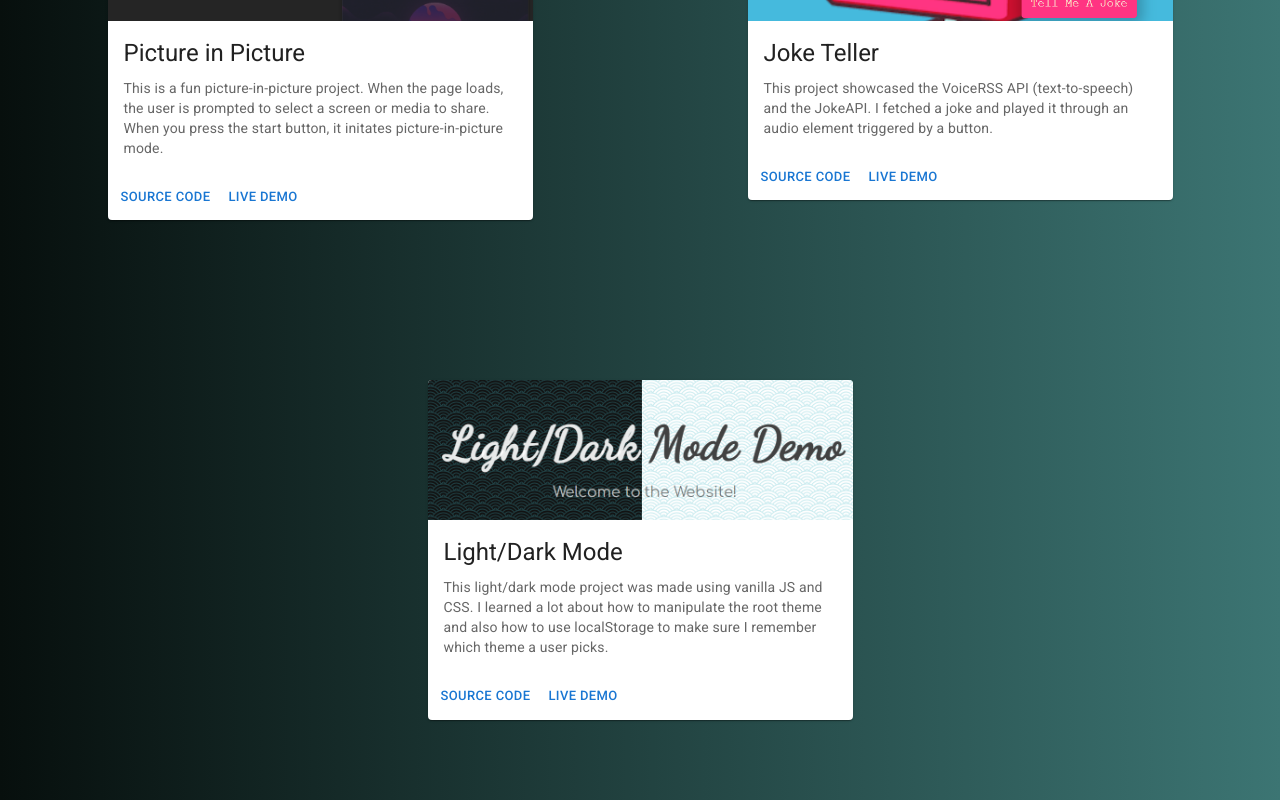
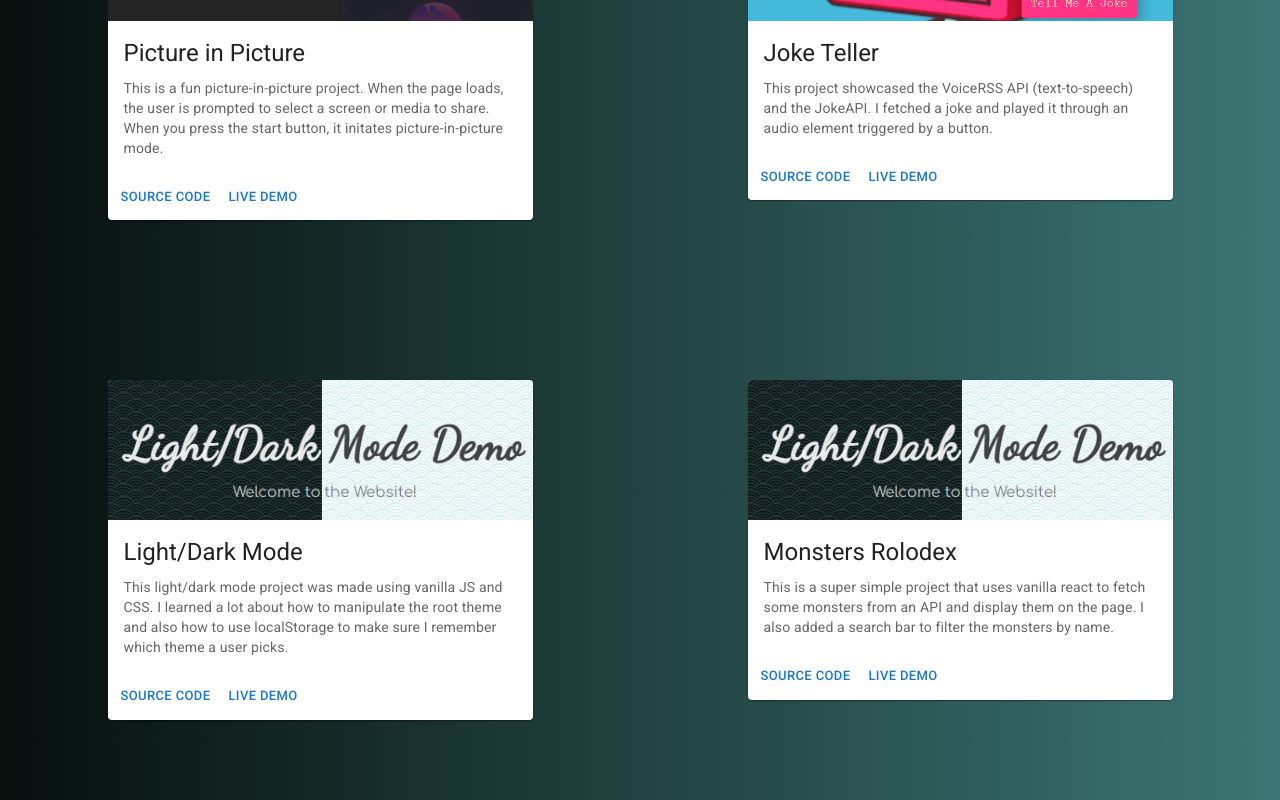
Before and after one commit to crisecheguren/echeguren.dev, a React (Create React App) app: page /portfolio in a window 1280 px wide. Shown: the part 782-1582 px from the top of the page. Built offline with nearby package versions, Linux system fonts and the light colour scheme.

Commit message:
added monsters-rolodex project

```diff
--- a/src/projects.js
+++ b/src/projects.js
@@ -44,6 +44,14 @@ const projects = [
         projectLink: "https://crisecheguren.github.io/light-dark-theme/",
         sourceLink: "https://github.com/crisecheguren/light-dark-theme",
         description: 'This light/dark mode project was made using vanilla JS and CSS.  I learned a lot about how to manipulate the root theme and also how to use localStorage to make sure I remember which theme a user picks.'
+    },
+    {
+        id: 6,
+        name: 'Monsters Rolodex',
+        img: lightDark,
+        projectLink: "https://crisecheguren.github.io/monsters-rolodex/",
+        sourceLink: "https://github.com/crisecheguren/monsters-rolodex/",
+        description: 'This is a super simple project that uses vanilla react to fetch some monsters from an API and display them on the page.  I also added a search bar to filter the monsters by name.'
     }
 ]
 
```
Also changed, not shown: src/components/ProjectCard.js (indentation only).
